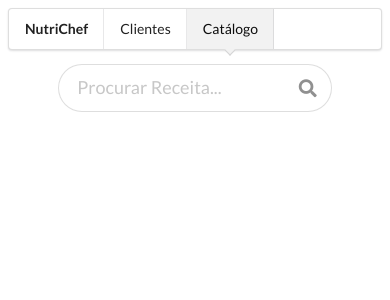
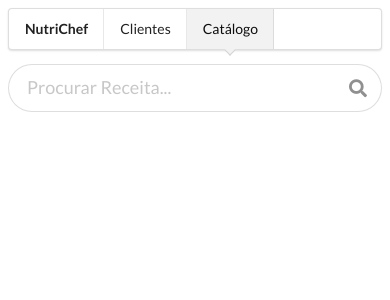
Before and after one commit to py-paulo/nutri-chef, a Django app: page /catalog/ in a window 390 px wide. Shown: the top 300 px of the page. Run offline with Django 4.2, Linux system fonts and the light colour scheme; data that the repository does not hold is empty; parts of the project's set-up code (start-up, migrations or seed data) failed here and were passed over; some libraries are stand-ins or nearby versions.

Commit message:
feat: responsive search input in catalog page;

```diff
--- a/app/catalog/templates/catalog.html
+++ b/app/catalog/templates/catalog.html
@@ -15,8 +15,8 @@
     </a>
   </div>
   <div class="ui grid">
-    <div class="two wide column"></div>
-    <div class="twelve wide column">
+    <div class="widescreen only two wide column"></div>
+    <div class="twelve wide widescreen twelve wide large screen twelve wide compute twelve wide tablet sixteen wide mobile column">
       <div class="ui search">
         <div class="ui icon fluid big input">
           <input class="prompt" type="text" placeholder="Procurar Receita...">
@@ -25,7 +25,7 @@
         <div class="results"></div>
       </div>
     </div>
-    <div class="two wide column"></div>
+    <div class="widescreen only two wide column"></div>
   </div>
   <div class="cards-group">
     <div class="ui six stackable cards">
```
